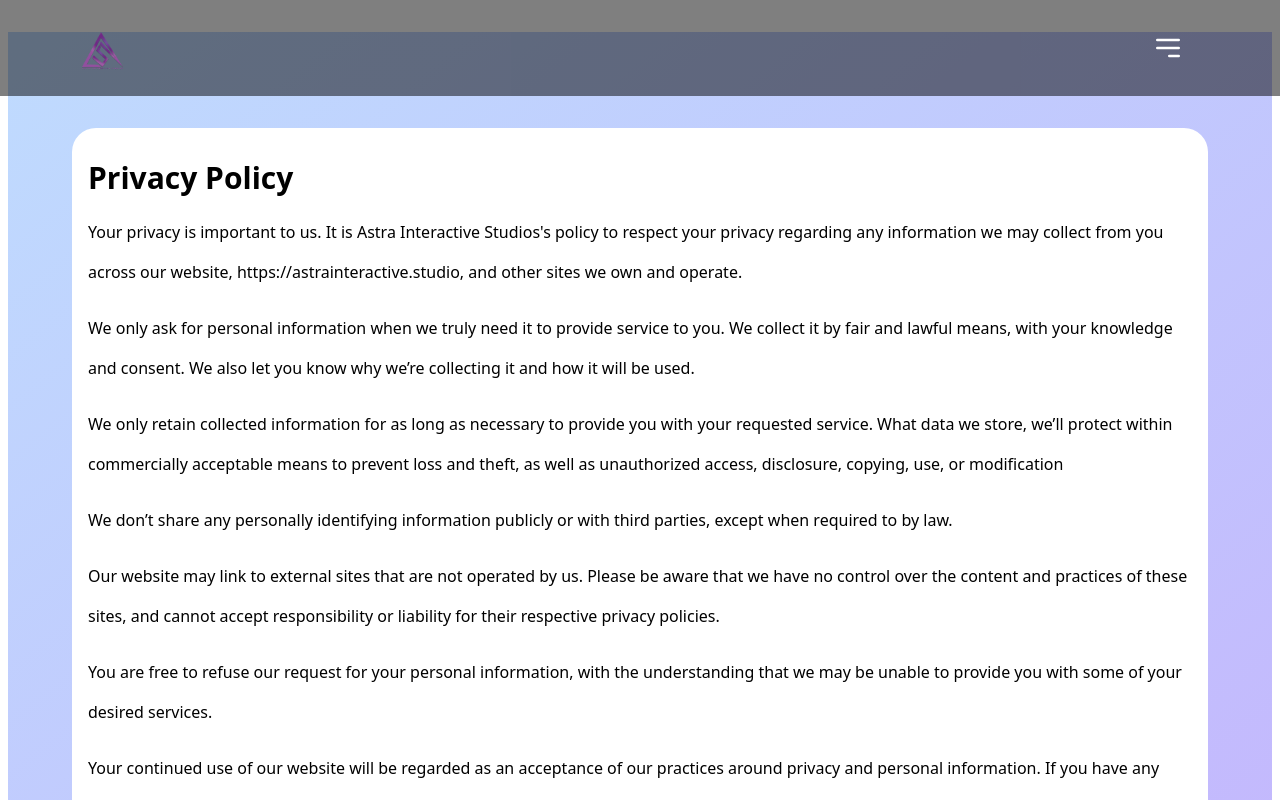
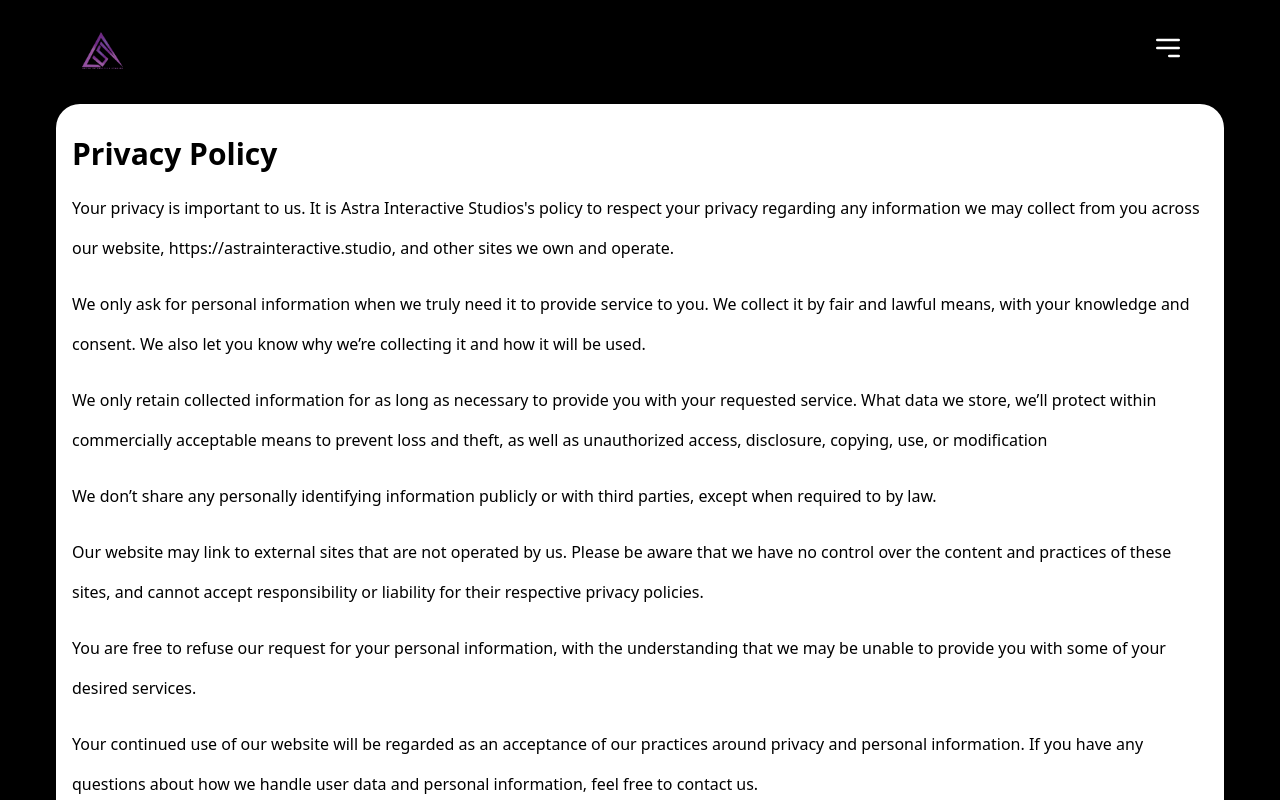
Before and after one commit to mgguild/ai-games, a Next.js app: page /privacy-policy in a window 1280 px wide. Shown: the top 800 px of the page. Built offline with nearby package versions, Linux system fonts and the light colour scheme.

Commit message:
Update background and fix padding for privacy and terms

```diff
--- a/src/app/components/Privacy.tsx
+++ b/src/app/components/Privacy.tsx
@@ -5,7 +5,7 @@
 
     <section
       id="privacy-policy"
-      className="flex sm:pl-16 pl-1 sm:pr-16 pr-1 py-24 mt-6  flex-col md:flex-row bg-gradient-to-br from-blue-200 to-violet-300 border-8 border-white ">
+      className="flex px-6 sm:px-12 py-24 mt-0 flex-col bg-black border-8 border-black ">
 
         <div className="bg-white rounded-3xl leading-10">
         <div className="container mx-auto px-4 py-8">
--- a/src/app/components/Terms.tsx
+++ b/src/app/components/Terms.tsx
@@ -4,7 +4,7 @@
   return (
     <section
       id="terms-and-conditions"
-      className="flex sm:pl-16 pl-1 sm:pr-16 pr-1 py-24 mt-6  flex-col md:flex-row bg-gradient-to-br from-blue-200 to-violet-300 border-8 border-white ">
+      className="flex px-6 sm:px-12 py-24 mt-0 flex-col bg-black">
 
         <div className="bg-white rounded-3xl">
         <div className="container mx-auto px-4 py-8">
```
